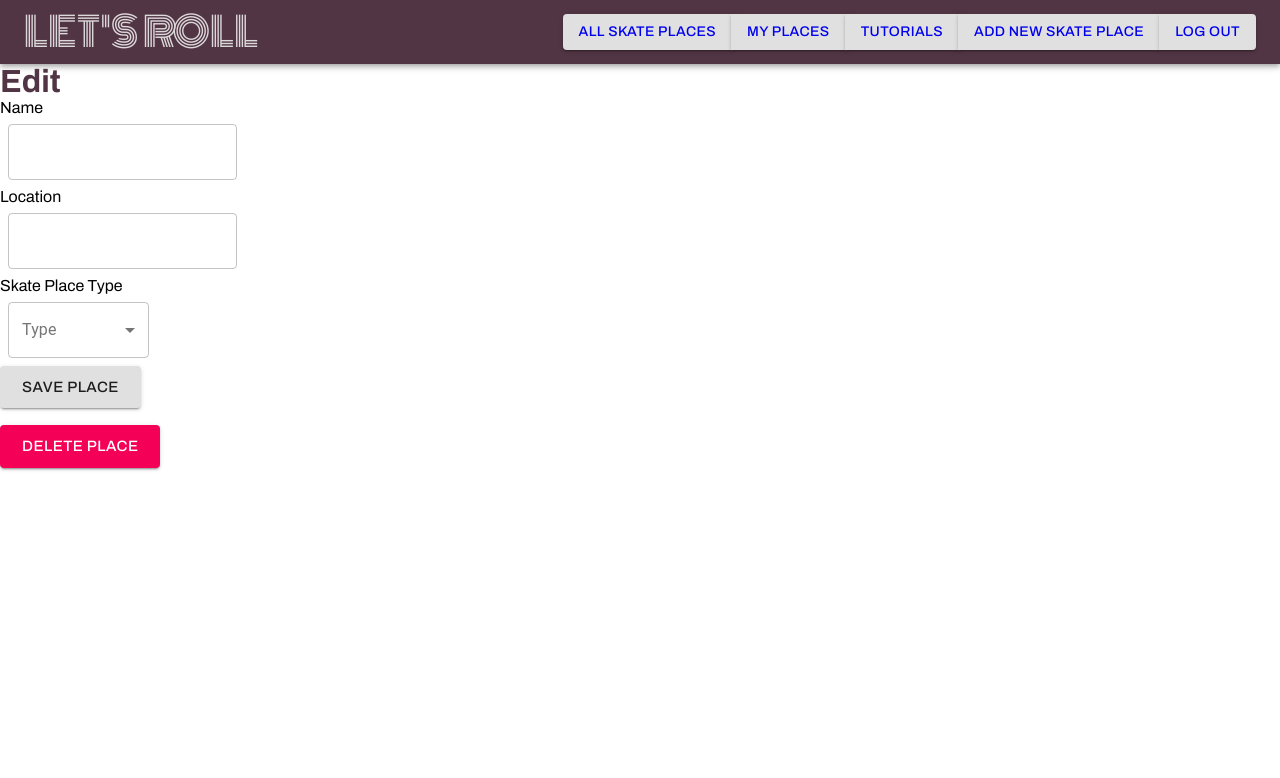
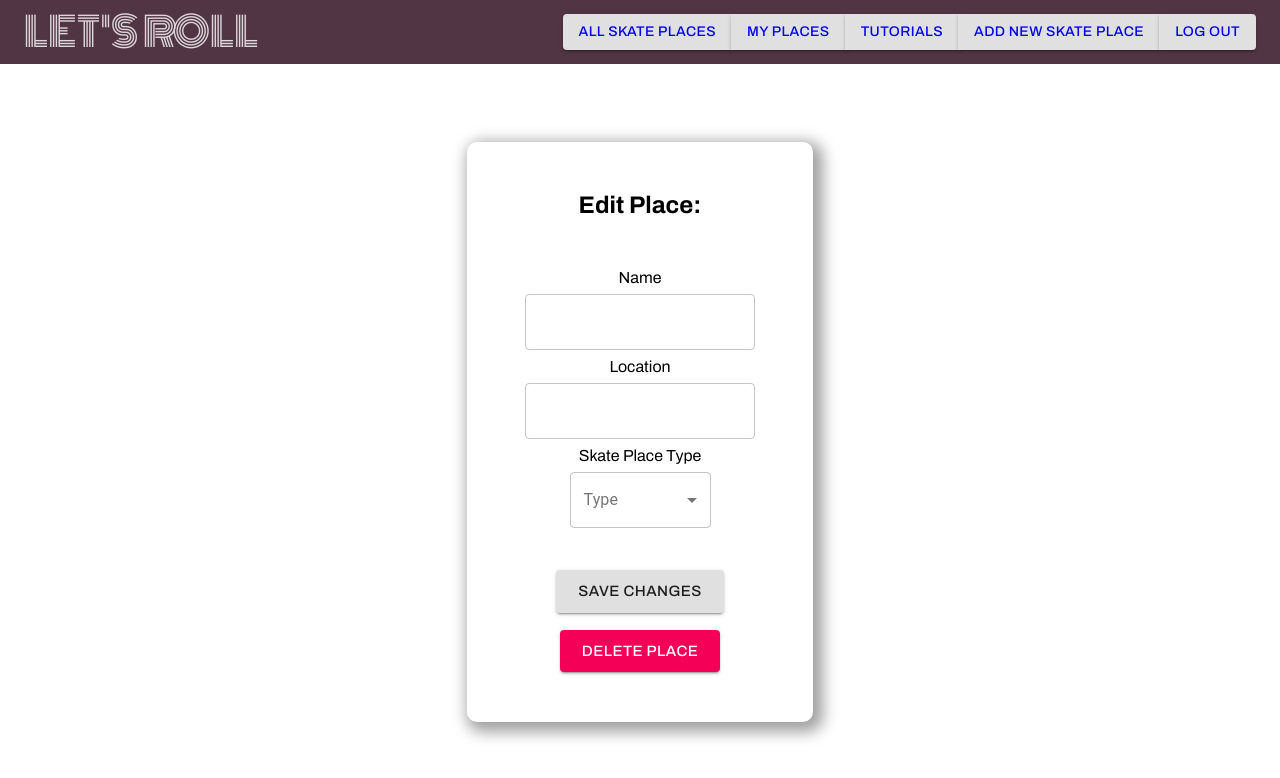
Before and after one commit to jadavianett/Lets-Roll, a React (Create React App) app in the folder client/: page /editplace/1 in a window 1280 px wide. Shown: the top 778 px of the page. Built offline with nearby package versions, Linux system fonts and the light colour scheme; no server answers.

Commit message:
basic styling on edit place page

```diff
--- /dev/null
+++ b/client/src/pages/EditPlace.css
@@ -0,0 +1,8 @@
+#edit-place-wrapper {
+  box-sizing: border-box;
+  -webkit-box-shadow: 5px 5px 15px 5px #a0a0a0;
+  box-shadow: 5px 5px 15px 5px #a0a0a0;
+  padding: 50px;
+  text-align: center;
+  border-radius: 10px;
+}
--- a/client/src/pages/EditPlace.js
+++ b/client/src/pages/EditPlace.js
@@ -1,3 +1,4 @@
+import "./EditPlace.css";
 import TextInput from "../components/TextInput";
 import Select from "../components/Select";
 import Button from "@material-ui/core/Button";
@@ -66,8 +67,14 @@ function EditPlace() {
   };
 
   return (
-    <div>
-      <h1>Edit {name}</h1>
+    <>
+      <div className="page-wrapper-with-nav">
+        <div id="edit-place-wrapper">
+          <h2>Edit Place:</h2>
+          <br />
+          <h1>{name}</h1>
+          <br />
+          <br />
           <label for="name">Name</label>
           <TextInput name="name" placeholder={name} onChange={onChangeInfo} />
           <label for="location">Location</label>
@@ -83,17 +90,20 @@ function EditPlace() {
       /> */}
           <label for="type">Skate Place Type</label>
           <Select name="type" onChange={onChangeInfo} value={type} />
+          <br />
+          <br />
+
           <Button
             type="submit"
             size="large"
             variant="contained"
             onClick={handleSave}
           >
-        Save Place
+            Save Changes
           </Button>
           <br />
           <br />
-      <p>
+
           <Button
             size="large"
             variant="contained"
@@ -102,8 +112,9 @@ function EditPlace() {
           >
             DELETE PLACE
           </Button>
-      </p>
         </div>
+      </div>
+    </>
   );
 }
 
```
Lines whose indentation alone changed are shown as unchanged.
